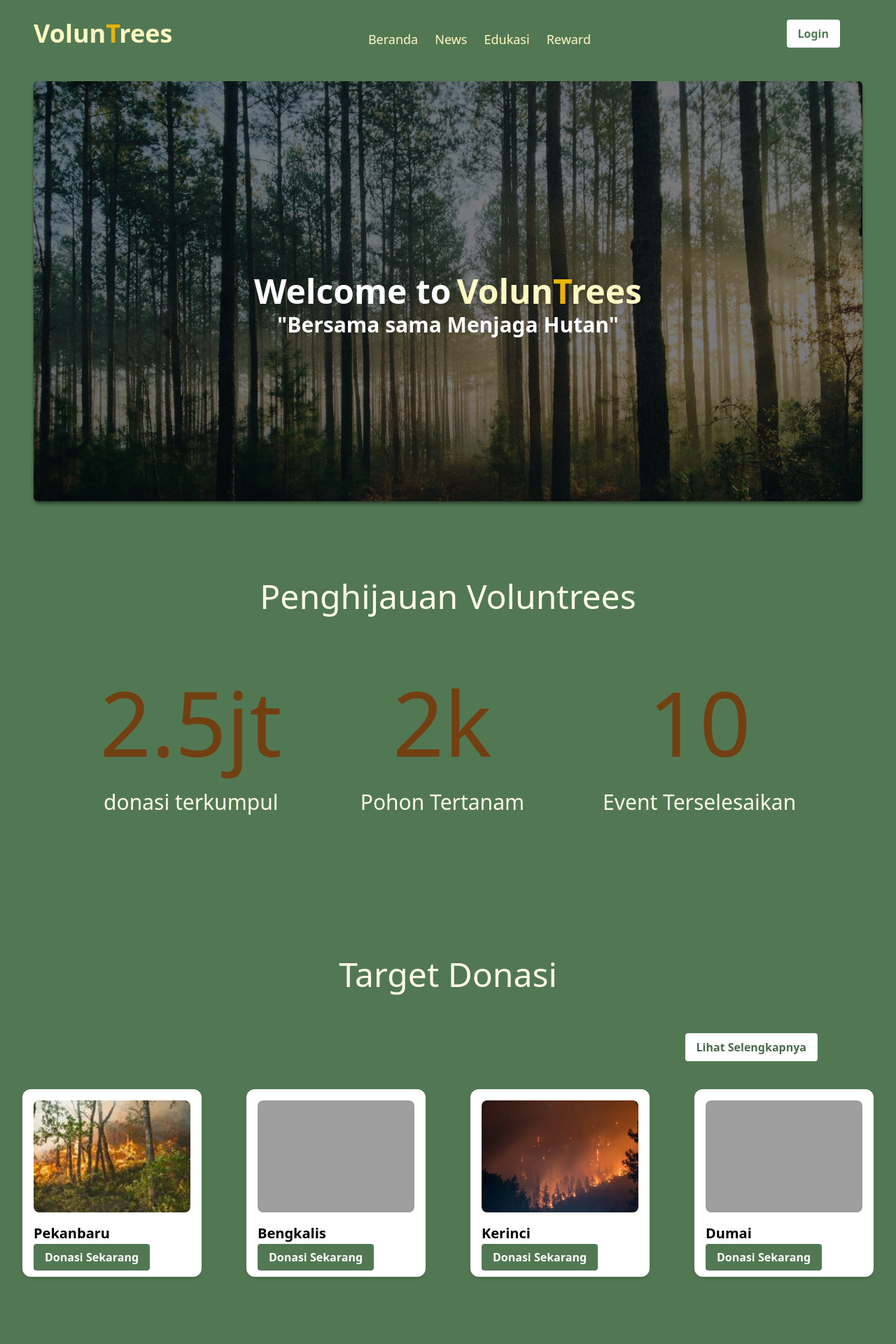
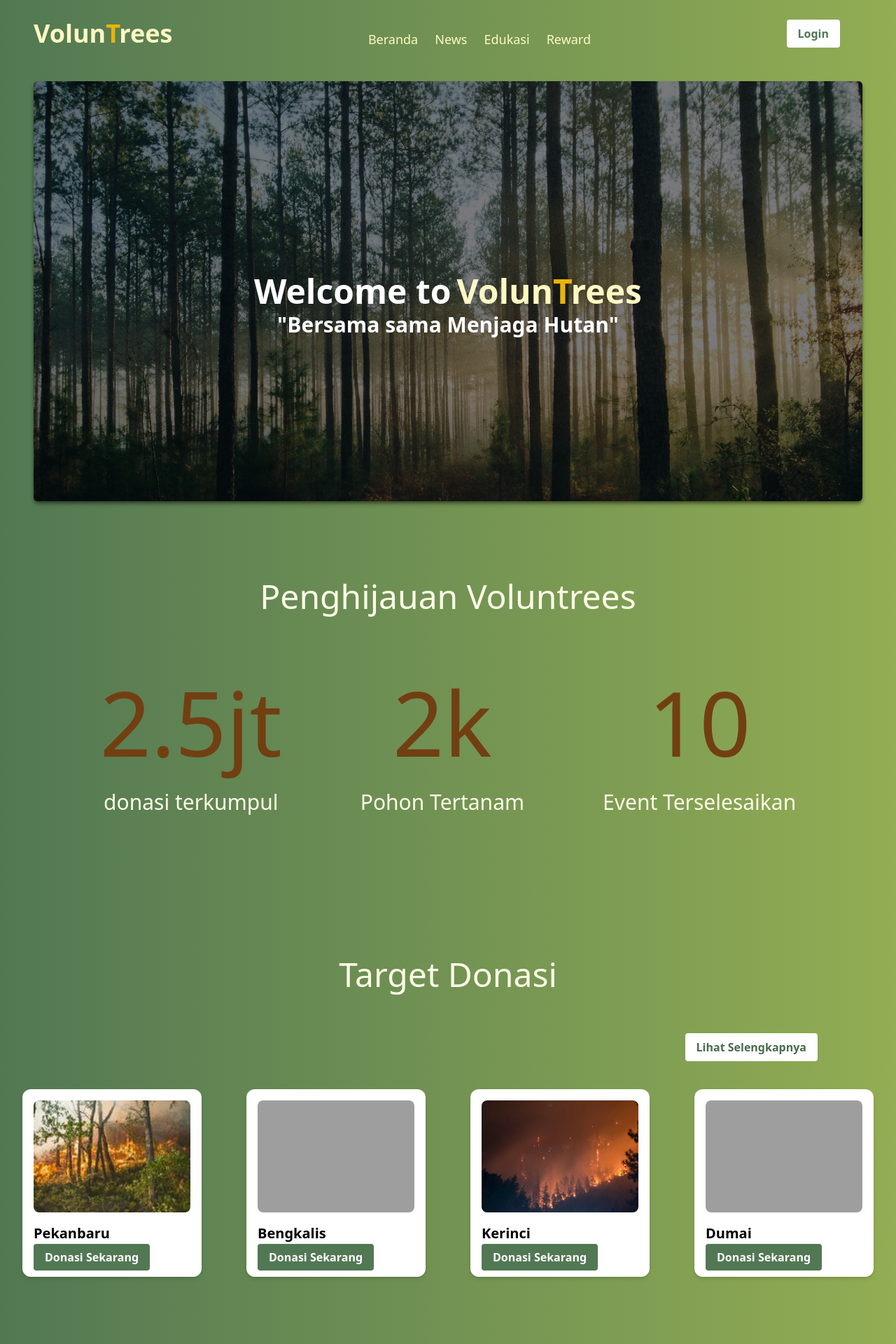
Before and after one commit to josuaewaldo/Project_Pohon, a CodeIgniter app: page /Project_Pohon/index.php/user/index in a window 1280 px wide. Shown: the top 1920 px of the page at 70% size. Run offline with CodeIgniter, Linux system fonts and the light colour scheme; some libraries are stand-ins or nearby versions; grey boxes are pictures that could not be loaded.

Commit message:
Update header.php

```diff
--- a/application/views/layout/header.php
+++ b/application/views/layout/header.php
@@ -23,7 +23,7 @@
 </head>
 
 <body>
-    <div class="bg-[#527853] bg-gradient-to-r from-[#527853] to-[#527853]">
+    <div class="bg-[#527853] bg-gradient-to-r from-[#527853] to-[#92ad53]">
         <!-- Navbar -->
         <div class="w-full h-24 py-12 flex items-center justify-between pl-12 pr-20">
             <div class="text-4xl font-bold text-yellow-100">
```
